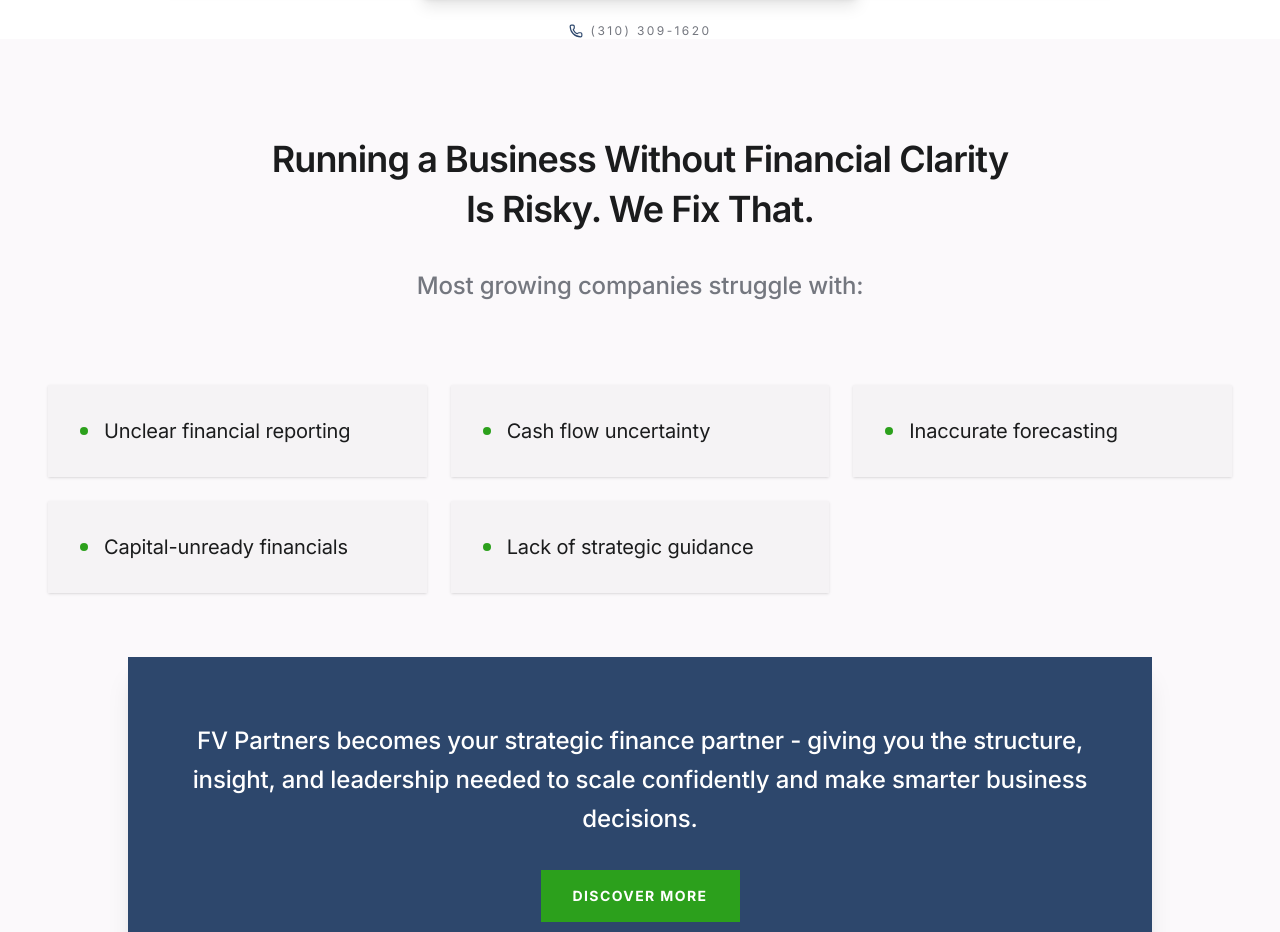
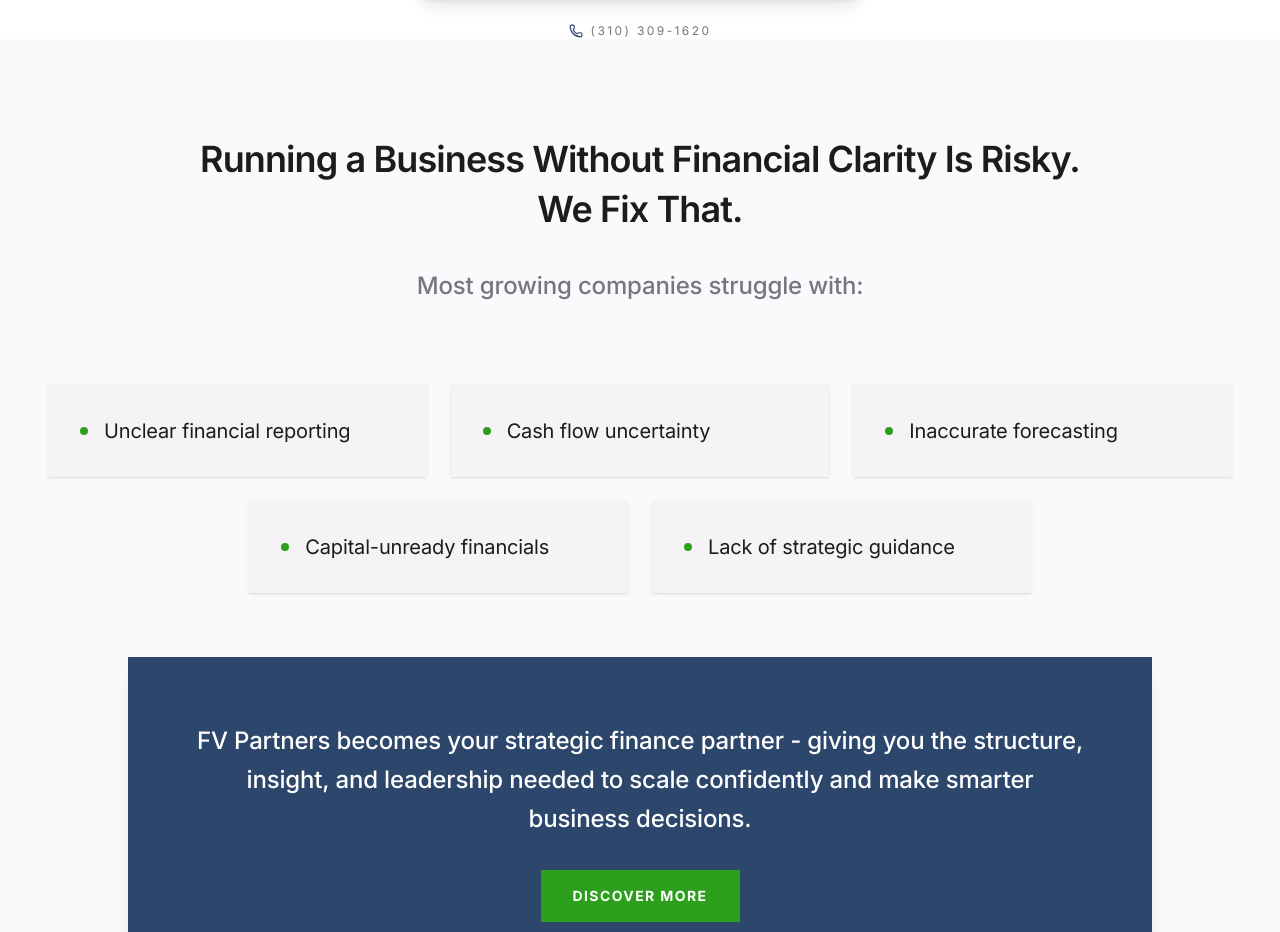
Before and after one commit to milamanzarek/fv-partners, a React (Vite) app: page / in a window 1280 px wide. Shown: the part 840-1772 px from the top of the page. Built offline with nearby package versions, Linux system fonts and the light colour scheme.

Commit message:
style(home): fix orphan words, layout symmetry, and heading flow

```diff
--- a/src/context/I18nContext.tsx
+++ b/src/context/I18nContext.tsx
@@ -31,12 +31,12 @@
     'home.s2.list3': 'Inaccurate forecasting',
     'home.s2.list4': 'Capital-unready financials',
     'home.s2.list5': 'Lack of strategic guidance',
-    'home.s2.conclusion': 'FV Partners becomes your strategic finance partner - giving you the structure, insight, and leadership needed to scale confidently and make smarter business decisions.',
+    'home.s2.conclusion': 'FV Partners becomes your strategic finance partner - giving you the structure, insight, and leadership needed to scale confidently and make smarter business\u00A0decisions.',
     'home.s2.cta': 'Discover More',
 
     // Home Section 3
     'home.s3.title': 'Take Control of Your Financial Future Today',
-    'home.s3.subtitle': 'From accurate books to actionable insights, we help growing businesses make confident decisions and scale smarter.',
+    'home.s3.subtitle': 'From accurate books to actionable insights, we help growing businesses make confident decisions and scale\u00A0smarter.',
     'home.s3.cta': 'Book Your Free Consultation',
 
     // More keys can be added here...
--- a/src/pages/home/index.tsx
+++ b/src/pages/home/index.tsx
@@ -69,7 +69,7 @@
       {/* Value Props Section */}
       <section className="py-24 px-6 md:px-12 max-w-7xl mx-auto">
         <div className="text-center mb-20 max-w-4xl mx-auto flex flex-col items-center">
-          <h2 className="font-headline text-3xl md:text-4xl font-semibold text-[var(--color-on-surface)] mb-8 leading-snug tracking-tight text-pretty max-w-3xl">
+          <h2 className="font-headline text-3xl md:text-4xl font-semibold text-[var(--color-on-surface)] mb-8 leading-snug tracking-tight text-pretty max-w-4xl whitespace-pre-line">
             {t('home.s2.title')}
           </h2>
           <p className="font-body text-xl md:text-2xl text-[var(--color-outline)] leading-relaxed font-medium max-w-2xl text-pretty">
@@ -77,7 +77,7 @@
           </p>
         </div>
 
-        <div className="grid grid-cols-1 md:grid-cols-2 lg:grid-cols-3 gap-6 mb-16">
+        <div className="flex flex-wrap justify-center gap-6 mb-16">
           {[
             t('home.s2.list1'),
             t('home.s2.list2'),
@@ -87,7 +87,7 @@
           ].map((item, idx) => (
             <article
               key={idx}
-              className="p-8 surface-tier-2 hover:surface-tier-3 transition-colors group shadow-sm flex items-start gap-4"
+              className="p-8 surface-tier-2 hover:surface-tier-3 transition-colors group shadow-sm flex items-start gap-4 w-full md:w-[calc(50%-12px)] lg:w-[calc(33.333%-16px)] max-w-md"
             >
               <div className="w-2 h-2 rounded-full bg-primary mt-2.5 shrink-0"></div>
               <h3 className="font-headline text-xl text-on-surface group-hover:text-tertiary transition-colors">{item}</h3>
```
